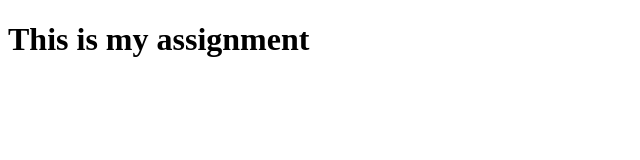
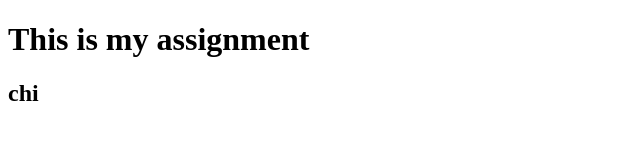
Before and after one commit to Chisara16/Stutern, a plain HTML site: page index.html in a window 1280 px wide. Shown: the full height of the page, 0-640 px from the left. Drawn offline with Linux system fonts and the light colour scheme.

Commit message:
add my changes

```diff
--- a/index.html
+++ b/index.html
@@ -8,5 +8,6 @@
 </head>
 <body>
     <h1>This is my assignment</h1>
+    <h2>chi</h2>
 </body>
 </html>
```
